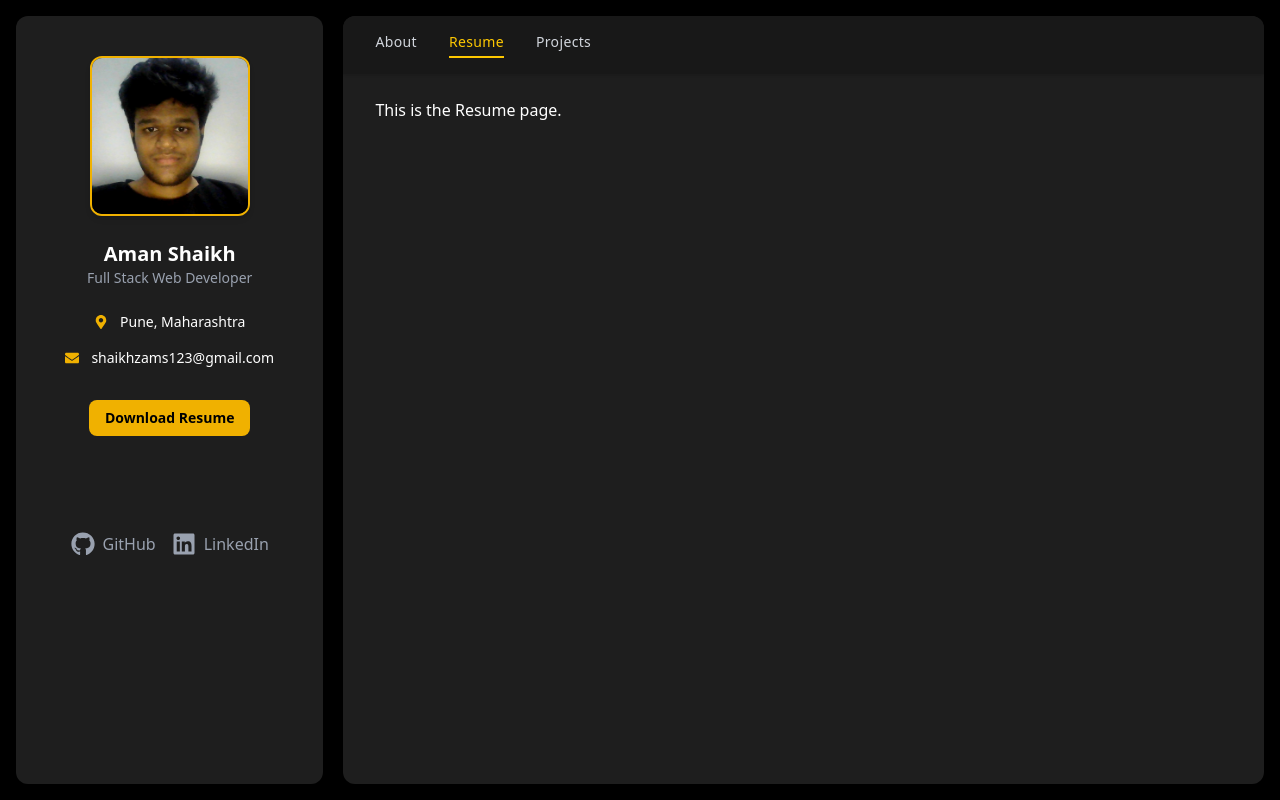
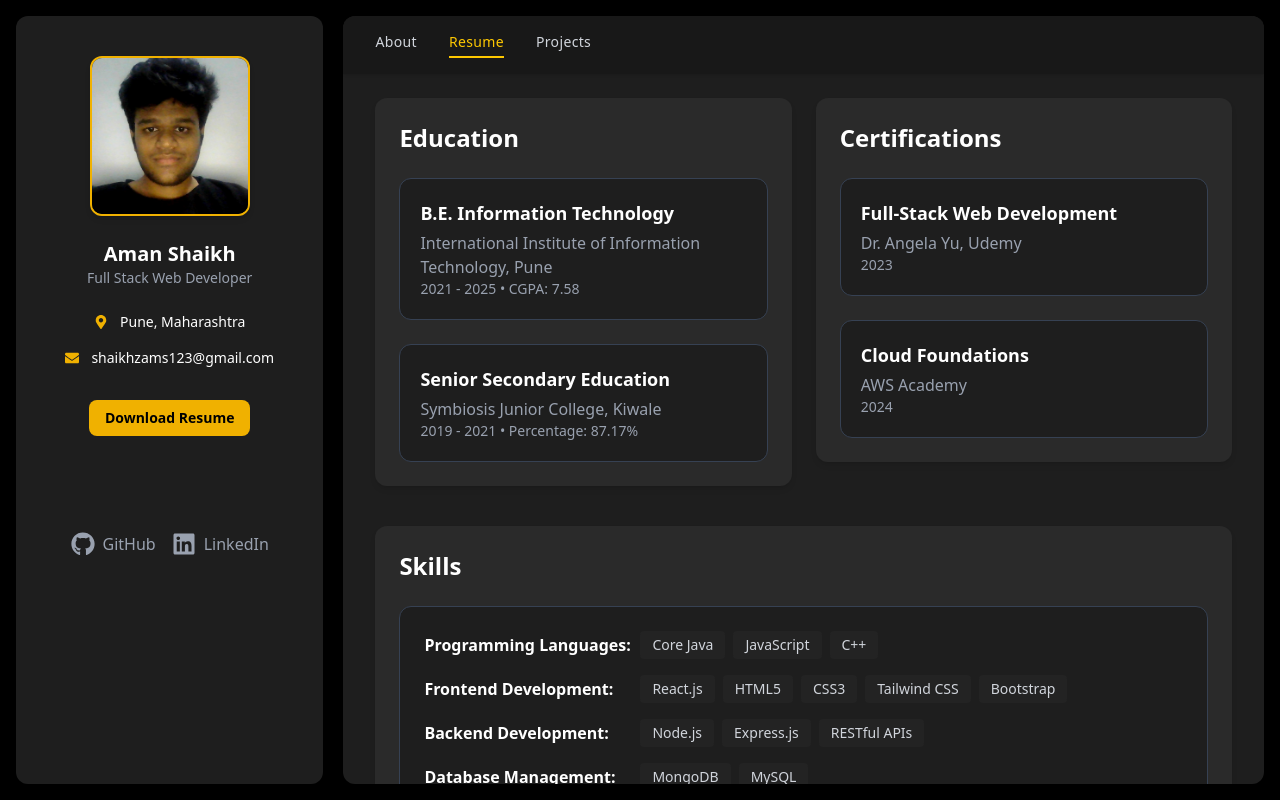
Before and after one commit to amanss11/Portfolio, a React (Vite) app: page /resume in a window 1280 px wide. Built offline with nearby package versions, Linux system fonts and the light colour scheme.

Commit message:
updated Resume page

```diff
--- a/src/pages/Resume.jsx
+++ b/src/pages/Resume.jsx
@@ -1,8 +1,103 @@
 function Resume() {
-    return (<>
-        <p>This is the Resume page.</p>
+    return (
+        <div className="space-y-10">
+            {/* Top grid: Education and Certifications */}
+            <div className="grid grid-cols-1 md:grid-cols-2 gap-6">
+                {/* Education Column */}
+                <section className="bg-[#2a2a2a] p-6 rounded-xl shadow-md h-fit">
+                    <h2 className="text-2xl font-bold text-white mb-6">Education</h2>
+                    <div className="space-y-6">
+                        <div className="bg-[#1e1e1e] p-5 rounded-xl border border-gray-700">
+                            <h3 className="text-lg font-semibold text-white mb-1">B.E. Information Technology</h3>
+                            <p className="text-gray-400">International Institute of Information Technology, Pune</p>
+                            <p className="text-gray-400 text-sm">2021 - 2025 &bull; CGPA: 7.58</p>
+                        </div>
+                        <div className="bg-[#1e1e1e] p-5 rounded-xl border border-gray-700">
+                            <h3 className="text-lg font-semibold text-white mb-1">Senior Secondary Education</h3>
+                            <p className="text-gray-400">Symbiosis Junior College, Kiwale</p>
+                            <p className="text-gray-400 text-sm">2019 - 2021 &bull; Percentage: 87.17%</p>
+                        </div>
+                    </div>
+                </section>
+                {/* Certifications Column */}
+                <section className="bg-[#2a2a2a] p-6 rounded-xl shadow-md h-fit">
+                    <h2 className="text-2xl font-bold text-white mb-6">Certifications</h2>
+                    <div className="space-y-6">
+                        <div className="bg-[#1e1e1e] p-5 rounded-xl border border-gray-700">
+                            <h3 className="text-lg font-semibold text-white mb-1">Full-Stack Web Development</h3>
+                            <p className="text-gray-400">Dr. Angela Yu, Udemy</p>
+                            <p className="text-gray-400 text-sm">2023</p>
+                        </div>
+                        <div className="bg-[#1e1e1e] p-5 rounded-xl border border-gray-700">
+                            <h3 className="text-lg font-semibold text-white mb-1">Cloud Foundations</h3>
+                            <p className="text-gray-400">AWS Academy</p>
+                            <p className="text-gray-400 text-sm">2024</p>
+                        </div>
+                    </div>
+                </section>
+            </div>
 
-    </>)
+            {/* Skills Section: single card, each row a skill category */}
+            <section className="bg-[#2a2a2a] p-6 rounded-xl shadow-md">
+                <h2 className="text-2xl font-bold text-white mb-6">Skills</h2>
+                <div className="bg-[#1e1e1e] p-6 rounded-xl border border-gray-700 space-y-4">
+                    {/* Programming Languages */}
+                    <div className="flex flex-col sm:flex-row sm:items-center gap-2">
+                        <span className="w-52 text-white font-semibold">Programming Languages:</span>
+                        <div className="flex flex-wrap gap-2 text-gray-300 text-sm">
+                            <span className="bg-[#232323] px-3 py-1 rounded">Core Java</span>
+                            <span className="bg-[#232323] px-3 py-1 rounded">JavaScript</span>
+                            <span className="bg-[#232323] px-3 py-1 rounded">C++</span>
+                        </div>
+                    </div>
+                    {/* Frontend Development */}
+                    <div className="flex flex-col sm:flex-row sm:items-center gap-2">
+                        <span className="w-52 text-white font-semibold">Frontend Development:</span>
+                        <div className="flex flex-wrap gap-2 text-gray-300 text-sm">
+                            <span className="bg-[#232323] px-3 py-1 rounded">React.js</span>
+                            <span className="bg-[#232323] px-3 py-1 rounded">HTML5</span>
+                            <span className="bg-[#232323] px-3 py-1 rounded">CSS3</span>
+                            <span className="bg-[#232323] px-3 py-1 rounded">Tailwind CSS</span>
+                            <span className="bg-[#232323] px-3 py-1 rounded">Bootstrap</span>
+                        </div>
+                    </div>
+                    {/* Backend Development */}
+                    <div className="flex flex-col sm:flex-row sm:items-center gap-2">
+                        <span className="w-52 text-white font-semibold">Backend Development:</span>
+                        <div className="flex flex-wrap gap-2 text-gray-300 text-sm">
+                            <span className="bg-[#232323] px-3 py-1 rounded">Node.js</span>
+                            <span className="bg-[#232323] px-3 py-1 rounded">Express.js</span>
+                            <span className="bg-[#232323] px-3 py-1 rounded">RESTful APIs</span>
+                        </div>
+                    </div>
+                    {/* Database Management */}
+                    <div className="flex flex-col sm:flex-row sm:items-center gap-2">
+                        <span className="w-52 text-white font-semibold">Database Management:</span>
+                        <div className="flex flex-wrap gap-2 text-gray-300 text-sm">
+                            <span className="bg-[#232323] px-3 py-1 rounded">MongoDB</span>
+                            <span className="bg-[#232323] px-3 py-1 rounded">MySQL</span>
+                        </div>
+                    </div>
+                    {/* Version Control */}
+                    <div className="flex flex-col sm:flex-row sm:items-center gap-2">
+                        <span className="w-52 text-white font-semibold">Version Control:</span>
+                        <div className="flex flex-wrap gap-2 text-gray-300 text-sm">
+                            <span className="bg-[#232323] px-3 py-1 rounded">Git</span>
+                            <span className="bg-[#232323] px-3 py-1 rounded">Github</span>
+                        </div>
+                    </div>
+                    {/* Development Tools */}
+                    <div className="flex flex-col sm:flex-row sm:items-center gap-2">
+                        <span className="w-52 text-white font-semibold">Development Tools:</span>
+                        <div className="flex flex-wrap gap-2 text-gray-300 text-sm">
+                            <span className="bg-[#232323] px-3 py-1 rounded">VS Code</span>
+                            <span className="bg-[#232323] px-3 py-1 rounded">Postman</span>
+                        </div>
+                    </div>
+                </div>
+            </section>
+        </div>
+    )
 }
 
 export default Resume;
```
